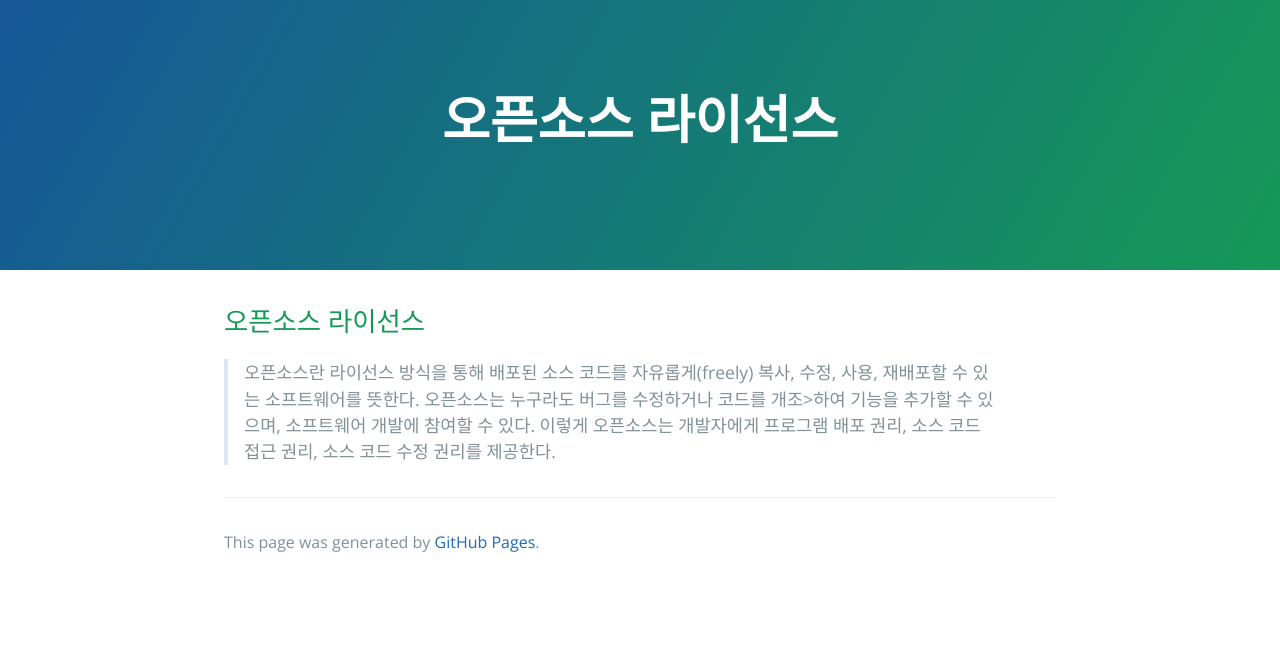
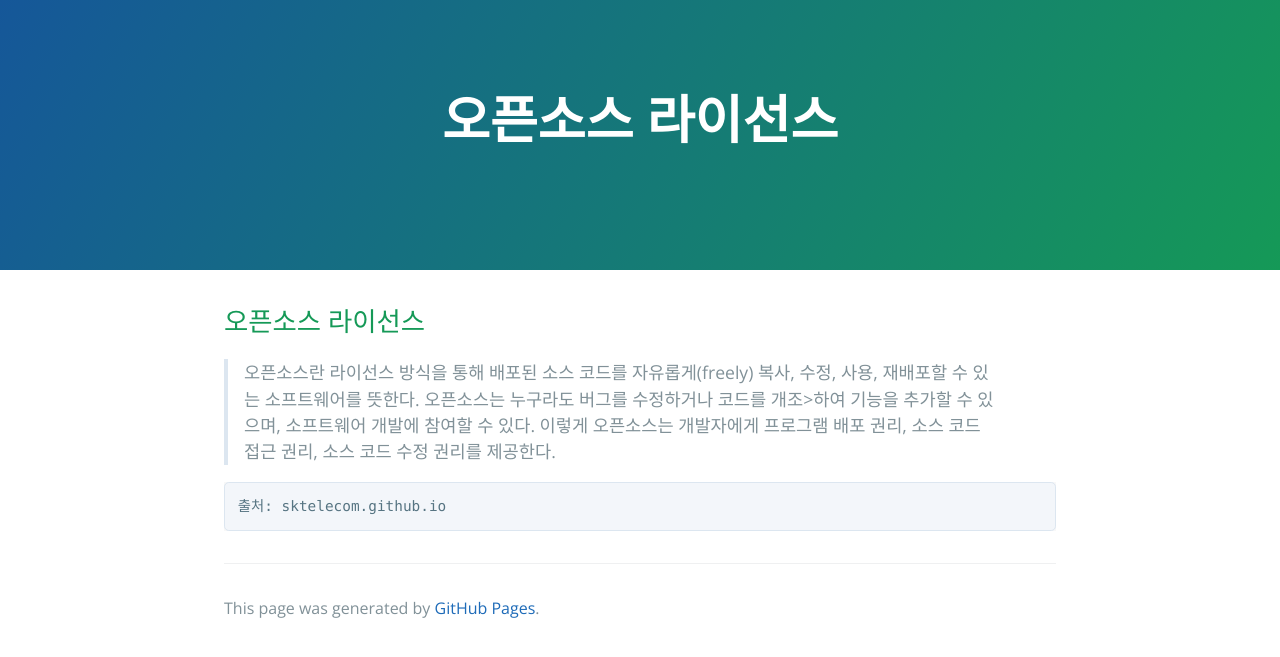
Before and after one commit to Jonghyun-K1m/Jonghyun-K1m.github.io, a Jekyll site: the page built from index.md, in a window 1280 px wide. Shown: the top 657 px of the page. Built offline with Jekyll 4.4.1, drawn with Linux system fonts in a browser that asks for light colours; the repository's description, which GitHub fills in, is left out; our own code applies the rules of GitHub Pages for plain Markdown files.

Commit message:
Update index.md

````diff
--- a/index.md
+++ b/index.md
@@ -5,3 +5,8 @@ layout: default
 ## 오픈소스 라이선스
 
 >오픈소스란 라이선스 방식을 통해 배포된 소스 코드를 자유롭게(freely) 복사, 수정, 사용, 재배포할 수 있는 소프트웨어를 뜻한다. 오픈소스는 누구라도 버그를 수정하거나 코드를 개조>하여 기능을 추가할 수 있으며, 소프트웨어 개발에 참여할 수 있다. 이렇게 오픈소스는 개발자에게 프로그램 배포 권리, 소스 코드 접근 권리, 소스 코드 수정 권리를 제공한다.
+
+
+```
+출처: sktelecom.github.io
+```
````
